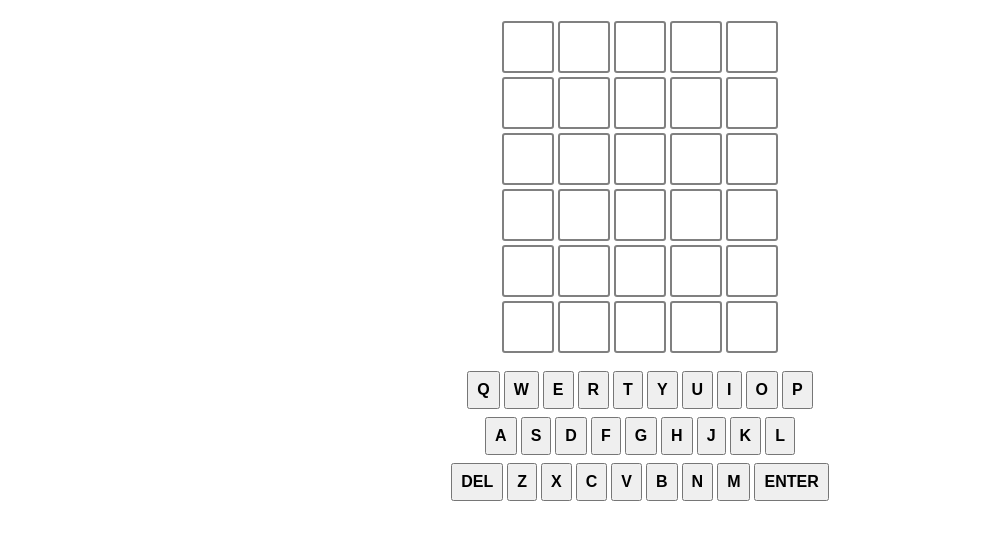
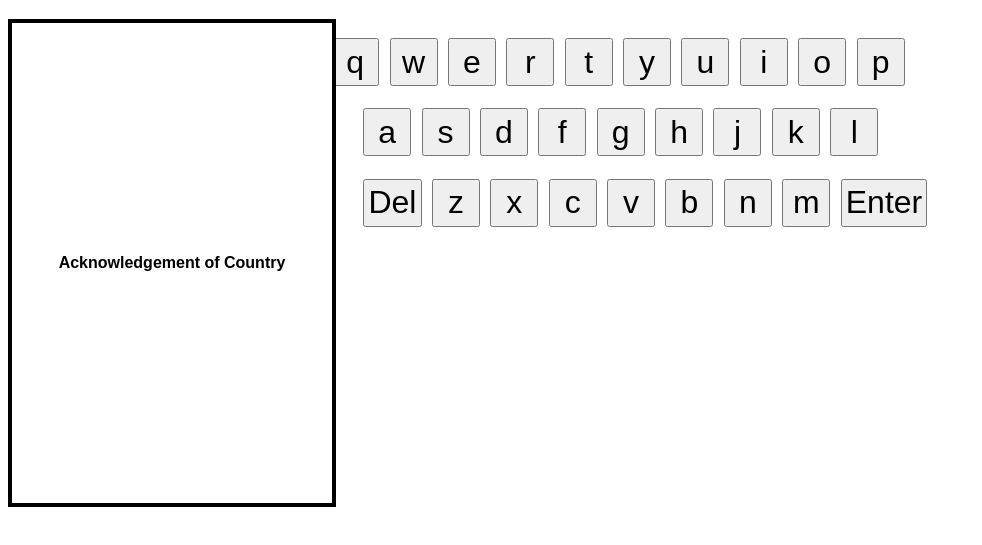
Before and after one commit to JLesDev/NotWordle, a website: page index.html in a window 1280 px wide. Shown: the part 61-606 px from the top of the page, without its empty margins (0-982 px from the left). Drawn offline with nearby package versions, Linux system fonts and the light colour scheme.

Commit message:
Update to include splash screen

```diff
--- a/index.html
+++ b/index.html
@@ -5,30 +5,7 @@
     <meta http-equiv="X-UA-Compatible" content="IE=edge">
     <meta name="viewport" content="width=device-width, initial-scale=1.0">
     <title>This is Not Wordle.</title>
-    <link rel="icon" href="favicon.ico" type="image/x-icon" />
-    <link rel="shortcut icon" href="favicon.ico" type="image/x-icon" />
-    <!--
-    <link rel="shortcut icon" href="/favicon.ico">
-    <link rel="icon" sizes="16x16 32x32 64x64" href="/favicon.ico">
-    <link rel="icon" type="image/png" sizes="196x196" href="/favicon-192.png">
-    <link rel="icon" type="image/png" sizes="160x160" href="/favicon-160.png">
-    <link rel="icon" type="image/png" sizes="96x96" href="/favicon-96.png">
-    <link rel="icon" type="image/png" sizes="64x64" href="/favicon-64.png">
-    <link rel="icon" type="image/png" sizes="32x32" href="/favicon-32.png">
-    <link rel="icon" type="image/png" sizes="16x16" href="/favicon-16.png">
-    <link rel="apple-touch-icon" href="/favicon-57.png">
-    <link rel="apple-touch-icon" sizes="114x114" href="/favicon-114.png">
-    <link rel="apple-touch-icon" sizes="72x72" href="/favicon-72.png">
-    <link rel="apple-touch-icon" sizes="144x144" href="/favicon-144.png">
-    <link rel="apple-touch-icon" sizes="60x60" href="/favicon-60.png">
-    <link rel="apple-touch-icon" sizes="120x120" href="/favicon-120.png">
-    <link rel="apple-touch-icon" sizes="76x76" href="/favicon-76.png">
-    <link rel="apple-touch-icon" sizes="152x152" href="/favicon-152.png">
-    <link rel="apple-touch-icon" sizes="180x180" href="/favicon-180.png">
-    <meta name="msapplication-TileColor" content="#FFFFFF">
-    <meta name="msapplication-TileImage" content="/favicon-144.png">
-    <meta name="msapplication-config" content="/browserconfig.xml">
-    -->
+    <link rel="icon" type="image/x-icon" href="/favicon.png" sizes="144x144"/>
     <link href="https://cdnjs.cloudflare.com/ajax/libs/toastr.js/latest/toastr.min.css" rel="stylesheet"/>
 
     <link
@@ -37,19 +14,13 @@
       />
     <link rel="stylesheet"
     href="style.css">
-    <!-- Global site tag (gtag.js) - Google Analytics -->
-    <script async src="https://www.googletagmanager.com/gtag/js?id=G-Z973RHYC5W"></script>
-    <script>
-        window.dataLayer = window.dataLayer || [];
-        function gtag(){dataLayer.push(arguments);}
-        gtag('js', new Date());
-
-        gtag('config', 'G-Z973RHYC5W');
-    </script>
 </head>
 <body>
     <h1> Wordlen't </h1>
 
+    <div class="splash">
+        <h4 class="fade-in">Acknowledgement of Country</h1>
+    </div>
     <div id="game-board">
 
     </div>
@@ -58,41 +29,41 @@ src="https://code.jquery.com/jquery-3.6.0.min.js"
 integrity="sha256-/xUj+3OJU5yExlq6GSYGSHk7tPXikynS7ogEvDej/m4="
 crossorigin="anonymous"></script>
 <script src="https://cdnjs.cloudflare.com/ajax/libs/toastr.js/latest/toastr.min.js"></script>
-<script src="script.js" type="module"></script>
+<script src="tempaftercolonscript.js" type="module"></script>
 
 <div id="keyboard-cont">
     <div class="first-row">
-        <button class="keyboard-button">Q</button>
-        <button class="keyboard-button">W</button>
-        <button class="keyboard-button">E</button>
-        <button class="keyboard-button">R</button>
-        <button class="keyboard-button">T</button>
-        <button class="keyboard-button">Y</button>
-        <button class="keyboard-button">U</button>
-        <button class="keyboard-button">I</button>
-        <button class="keyboard-button">O</button>
-        <button class="keyboard-button">P</button>
+        <button class="keyboard-button">q</button>
+        <button class="keyboard-button">w</button>
+        <button class="keyboard-button">e</button>
+        <button class="keyboard-button">r</button>
+        <button class="keyboard-button">t</button>
+        <button class="keyboard-button">y</button>
+        <button class="keyboard-button">u</button>
+        <button class="keyboard-button">i</button>
+        <button class="keyboard-button">o</button>
+        <button class="keyboard-button">p</button>
     </div>
     <div class="second-row">
-        <button class="keyboard-button">A</button>
-        <button class="keyboard-button">S</button>
-        <button class="keyboard-button">D</button>
-        <button class="keyboard-button">F</button>
-        <button class="keyboard-button">G</button>
-        <button class="keyboard-button">H</button>
-        <button class="keyboard-button">J</button>
-        <button class="keyboard-button">K</button>
-        <button class="keyboard-button">L</button>
+        <button class="keyboard-button">a</button>
+        <button class="keyboard-button">s</button>
+        <button class="keyboard-button">d</button>
+        <button class="keyboard-button">f</button>
+        <button class="keyboard-button">g</button>
+        <button class="keyboard-button">h</button>
+        <button class="keyboard-button">j</button>
+        <button class="keyboard-button">k</button>
+        <button class="keyboard-button">l</button>
     </div>
     <div class="third-row">
         <button class="keyboard-button">Del</button>
-        <button class="keyboard-button">Z</button>
-        <button class="keyboard-button">X</button>
-        <button class="keyboard-button">C</button>
-        <button class="keyboard-button">V</button>
-        <button class="keyboard-button">B</button>
-        <button class="keyboard-button">N</button>
-        <button class="keyboard-button">M</button>
+        <button class="keyboard-button">z</button>
+        <button class="keyboard-button">x</button>
+        <button class="keyboard-button">c</button>
+        <button class="keyboard-button">v</button>
+        <button class="keyboard-button">b</button>
+        <button class="keyboard-button">n</button>
+        <button class="keyboard-button">m</button>
         <button class="keyboard-button">Enter</button>
     </div>
 </div>
--- a/style.css
+++ b/style.css
@@ -32,65 +32,71 @@ h1 {
     display: flex;
     font-family: sans-serif;
   }
-/*
-  #keyboard-cont{
+
+  .first-row{
       align-items: center;
       align-content: center;
-
-      margin-left: 32rem;
-      margin-top: 1rem;
-      margin-top: 0.5rem;
-
+      margin-top: 1em;
+      margin-left: 20em;
   }
-
-.first-row{
-     display: flex;
-      align-items: center;
-      justify-content: center;
-}
-
-.second-row{
-     display: flex;
-      align-items: center;
-      justify-content: center;
+  .second-row{
+    align-items: center;
+    align-content: center;
+    margin-top: 1em;
+    margin-left: 22em;
 }
 
 .third-row{
-     display: flex;
-      align-items: center;
-      justify-content: center;
+    align-items: center;
+    align-content: center;
+    margin-top: 1em;
+    margin-left: 22em;
 }
 
-.keyboard-button{
-    margin: 0.1rem;
-}*/
+    .keyboard-button{
+        align-items: center;
+        align-content: center;
+        margin: 0.1em;
+        font-size: 2em;
+        padding: 0.1em;
+        min-height: 1.5em;
+        min-width: 1.5em;
+    }
 
 .toast-message{
     font-family: sans-serif;
 }
 
-
-
-#keyboard-cont {
-  margin: 1rem 0;
-  display: flex;
+.splash{
+  z-index: 9;
+  position: absolute;
+  width: 20rem;
+  height: 30rem;
+  background: white;
+  z-index: 200;
+  color: black;
+  text-align: center;
+  line-height: 20vh;
+  border-width: 0.3rem;
+  border-color: black;
+  align-content: center;
+  display: float;
+  border-style: solid;
   flex-direction: column;
   align-items: center;
 }
 
-#keyboard-cont div {
-  display: flex;
+@keyframes fadeIn{
+  to{
+    opacity: 1;
+  }
 }
 
-.second-row {
-  margin: 0.5rem 0;
+.fade-in{
+  opacity: 0;
+  animation: fadeIn 1s ease-in forwards;
 }
 
-.keyboard-button {
-  font-size: 1rem;
-  font-weight: 700;
-  padding: 0.5rem;
-  margin: 0 2px;
-  cursor: pointer;
-  text-transform: uppercase;
+h4{
+  font-family: sans-serif
 }
```
